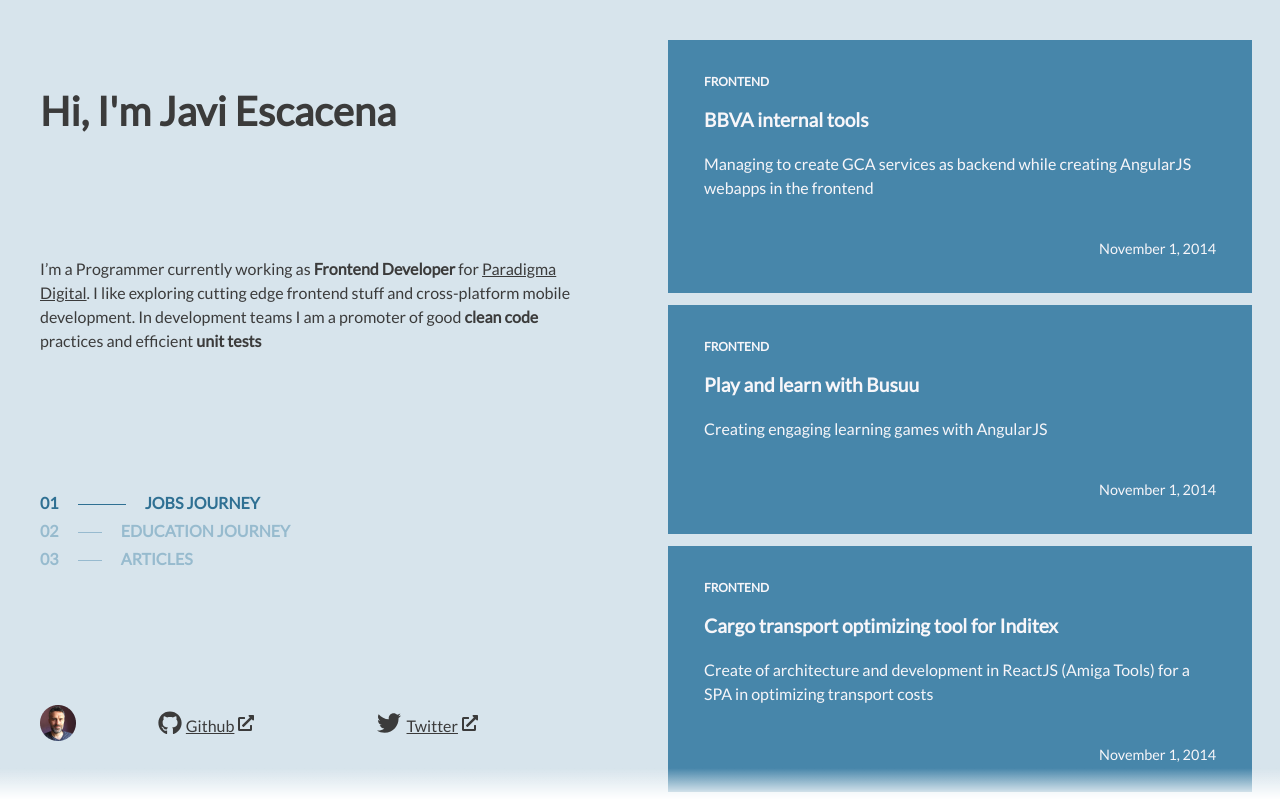
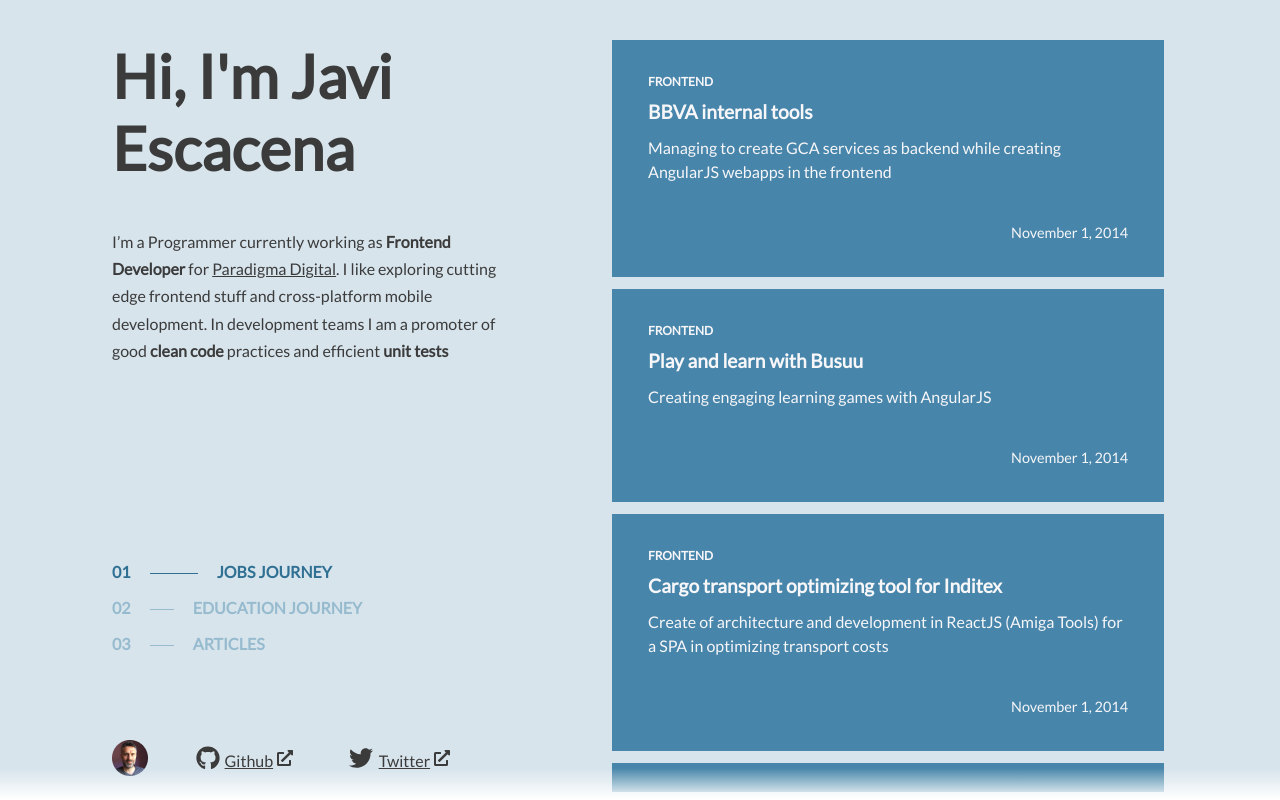
Before and after one commit to jescacena/javiescacena.dev-gatsby-netlify, a Gatsby site: page / in a window 1280 px wide. Built offline with nearby package versions, Linux system fonts and the light colour scheme; Gatsby itself is replaced by a stand-in of ours.

Commit message:
home desktop v3

```diff
--- a/src/components/cardhome-desktop.component.scss
+++ b/src/components/cardhome-desktop.component.scss
@@ -3,8 +3,9 @@
 .card-home-desktop {
   background-color: $primary-blue-800;
   // border-radius: 10px;
-  width: 80%;
+  width: 75%;
   height: 210px;
+  display: block;
   text-decoration: none;
   margin-left: auto;
   margin-right: auto;
@@ -22,6 +23,7 @@
   }
   .title {
     font-size: 1.2rem;
+    line-height: 24px;
   }
   .footer {
     font-size: 0.9rem;
--- a/src/components/javiescacena-home-layout.js
+++ b/src/components/javiescacena-home-layout.js
@@ -6,7 +6,7 @@ import { useMediaQuery } from 'react-responsive';
 
 const JaviEscacenaHomeLayout = ({ children }) => {
    const isMobile = useMediaQuery({
-    query: '(max-width: 768px)'
+    query: '(max-width: 1024px)'
   })
   const data = useStaticQuery(graphql`
     query {
--- a/src/components/javiescacena-home-layout.scss
+++ b/src/components/javiescacena-home-layout.scss
@@ -12,8 +12,8 @@ main {
   &.desktop {
     display: flex;
     flex-direction: row;
-    margin: $measure40 $measure40 0 $measure40;
-    height: 94vh;
+    margin: $measure40 $measure72 0 $measure72;
+    height: 90vh;
     justify-content: space-between;
     .section-home-1,
     .section-home-2 {
@@ -23,8 +23,27 @@ main {
       margin-right: 10%;
       display: flex;
       flex-direction: column;
-      justify-content: space-around;
-      // position: fixed;
+      justify-content: flex-start;
+      padding: 0 40px;
+
+      h1, p {
+        width: 400px;
+      }
+
+      .heading {
+        margin-bottom: $measure20;
+        font-size: $measure60;
+        line-height: 1.2;
+      }
+
+      .presentation {
+        line-height: 1.7;
+      }
+      .social-section {
+        position:absolute;
+        bottom:1.5rem;
+      }
+
     }
 
     .section-home-2 {
@@ -39,13 +58,15 @@ main {
       max-height: 94vh;
       overflow: auto;
       position: absolute;
-      right: 0;
+      right: $measure72;
     }
 
     .content-navigator {
+      position:absolute;
+      bottom: 8rem;
       li {
         cursor: pointer;
-        margin-bottom: $measure12;
+        margin-bottom: $measure20;
         color: $primary-blue-600;
         @include font-subheading-h6;
 
@@ -146,5 +167,5 @@ a {
   left: 0;
   width: 100%;
   z-index: 20;
-  background: linear-gradient(180deg, rgba(21, 21, 21, 0),$white);
+  background: linear-gradient(180deg, rgba(21, 21, 21, 0), $white);
 }
--- a/src/pages/index.js
+++ b/src/pages/index.js
@@ -15,9 +15,9 @@ const HomePage = ({ data }) => {
   return (
     <JaviEscacenaHomeLayout>
       <div className="section-home-1">
-        <h1>Hi, I'm Javi Escacena</h1>
+        <h1 className="heading">Hi, I'm Javi Escacena</h1>
 
-        <p className="font-paragraph-medium mt-24 full-screen-mobile">
+        <p className="presentation font-paragraph-medium mt-24 full-screen-mobile">
           I’m a Programmer currently working as{" "}
           <strong>Frontend Developer</strong> for{" "}
           <a
```
